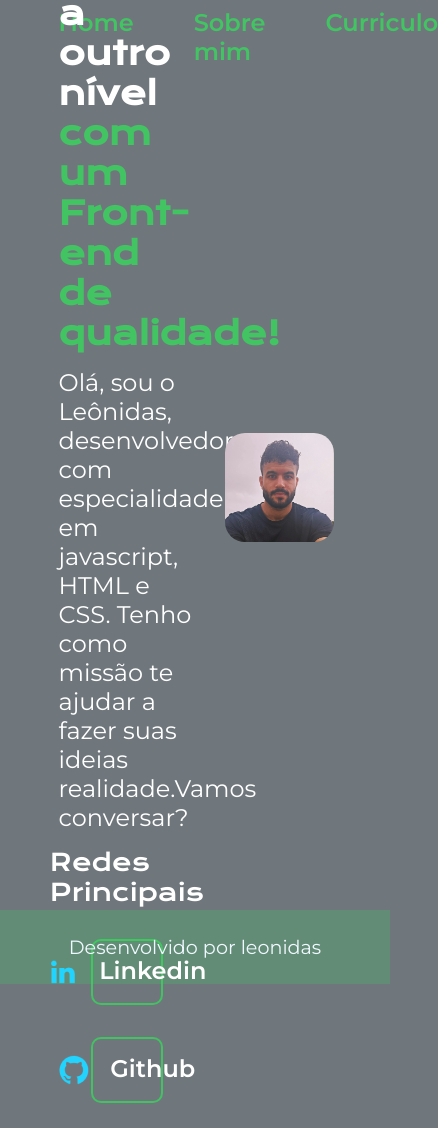
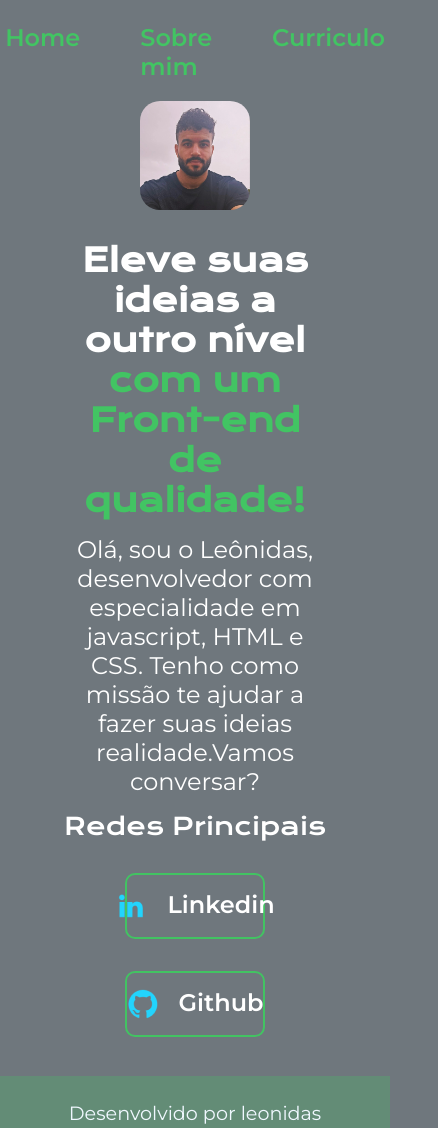
Before and after one commit to leoLUIGY/Training-html-css, a plain HTML site: page index.html in a window 390 px wide. Shown: the top 1128 px of the page, 438 px wide, since content can reach past the window. Before the commit the page ends 1103 px from the top, so only its background shows below. Drawn offline with nearby package versions, Linux system fonts and the light colour scheme.

Commit message:
add @media to reponsive behaviour

```diff
--- a/css/style.css
+++ b/css/style.css
@@ -40,12 +40,12 @@ body {
 
 .apresentacao{
     /* margin:  0%  15%; */
-    padding: 0% 15%;
+    padding: 5% 15% 10% 15%;
     display: flex;
     /* flex-direction: row; */
     align-items: center;
     justify-content: space-between;
-    height: 100vh;
+    /* height: 100vh; */
     gap:30px;
     /* flex-wrap:wrap; */
 }
@@ -127,3 +127,28 @@ body {
     font-size: 1.2rem;
     font-weight: 400;
 }
+
+@media (max-width: 1200px){
+    .cabecalho{
+        padding: 6% 6% 0% 6%;
+    }
+    .cabecalho__menu
+    {
+
+        justify-content: center;
+    }
+
+    .apresentacao
+    {
+        flex-direction: column-reverse;
+
+    }
+
+    .apresentacao__conteudo
+    {
+        width: auto;
+        text-align: center;
+    }
+
+
+}
```
